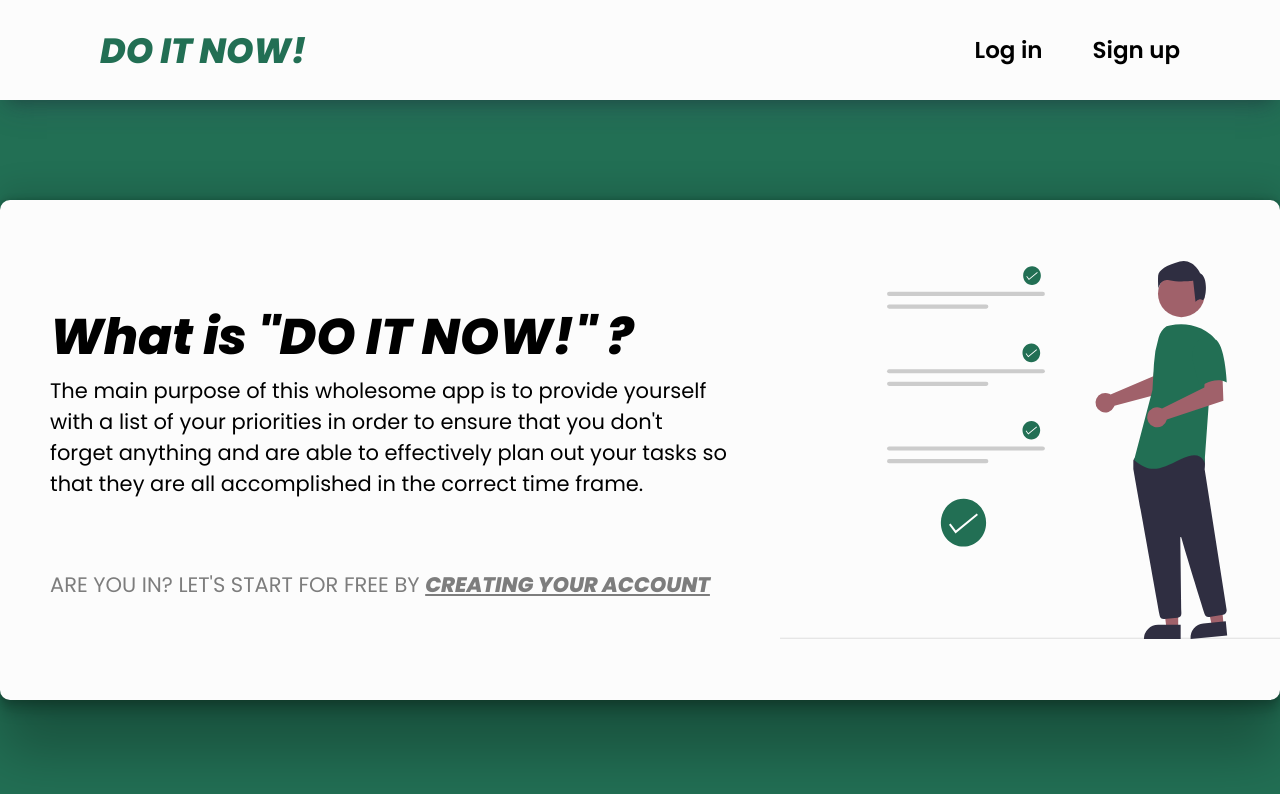
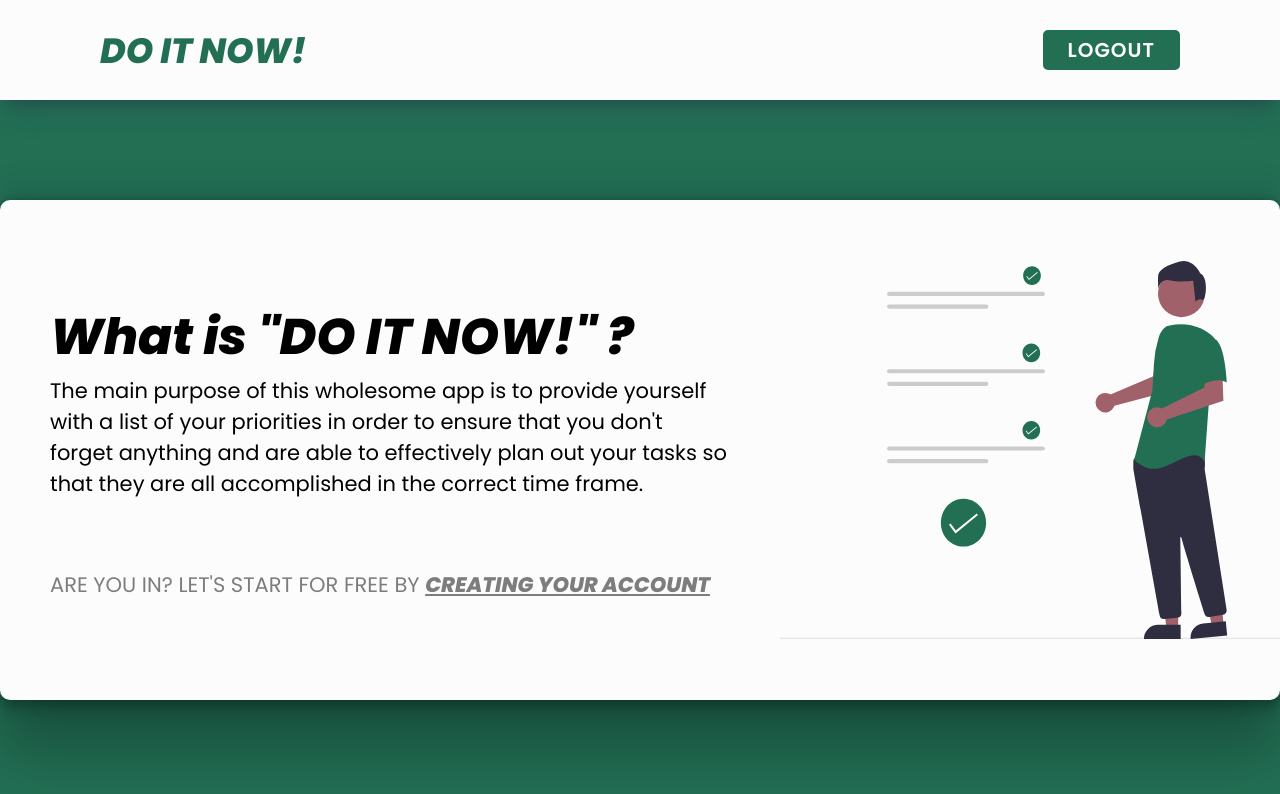
Before and after one commit to 0xyy/ToDoFront, a React (Create React App) app: page / in a window 1280 px wide. Shown: the top 794 px of the page. Built offline with nearby package versions, Linux system fonts and the light colour scheme.

Commit message:
Little fix in main navigation.

```diff
--- a/src/components/layout/MainNavigation.module.css
+++ b/src/components/layout/MainNavigation.module.css
@@ -41,7 +41,7 @@
 
 .header button {
     text-transform: uppercase;
-    border: 2px solid #007f5f;
+    border: 2px solid #226f54;
     padding: 3px 23px;
     border-radius: 5px;
     font-size: 20px;
--- a/src/components/layout/MainNavigation.tsx
+++ b/src/components/layout/MainNavigation.tsx
@@ -8,15 +8,15 @@ export const MainNavigation = () => {
         <div className={styles.logo}>DO IT NOW!</div>
         <nav>
             <ul>
+                {/*<li>*/}
+                {/*    <Link to='/auth'>Log in</Link>*/}
+                {/*</li>*/}
+                {/*<li>*/}
+                {/*    <Link to='/register'>Sign up</Link>*/}
+                {/*</li>*/}
                 <li>
-                    <Link to='/login'>Log in</Link>
+                    <button>Logout</button>
                 </li>
-                <li>
-                    <Link to='/register'>Sign up</Link>
-                </li>
-                {/*<li>*/}
-                {/*    <button>Logout</button>*/}
-                {/*</li>*/}
             </ul>
         </nav>
     </header>
```
